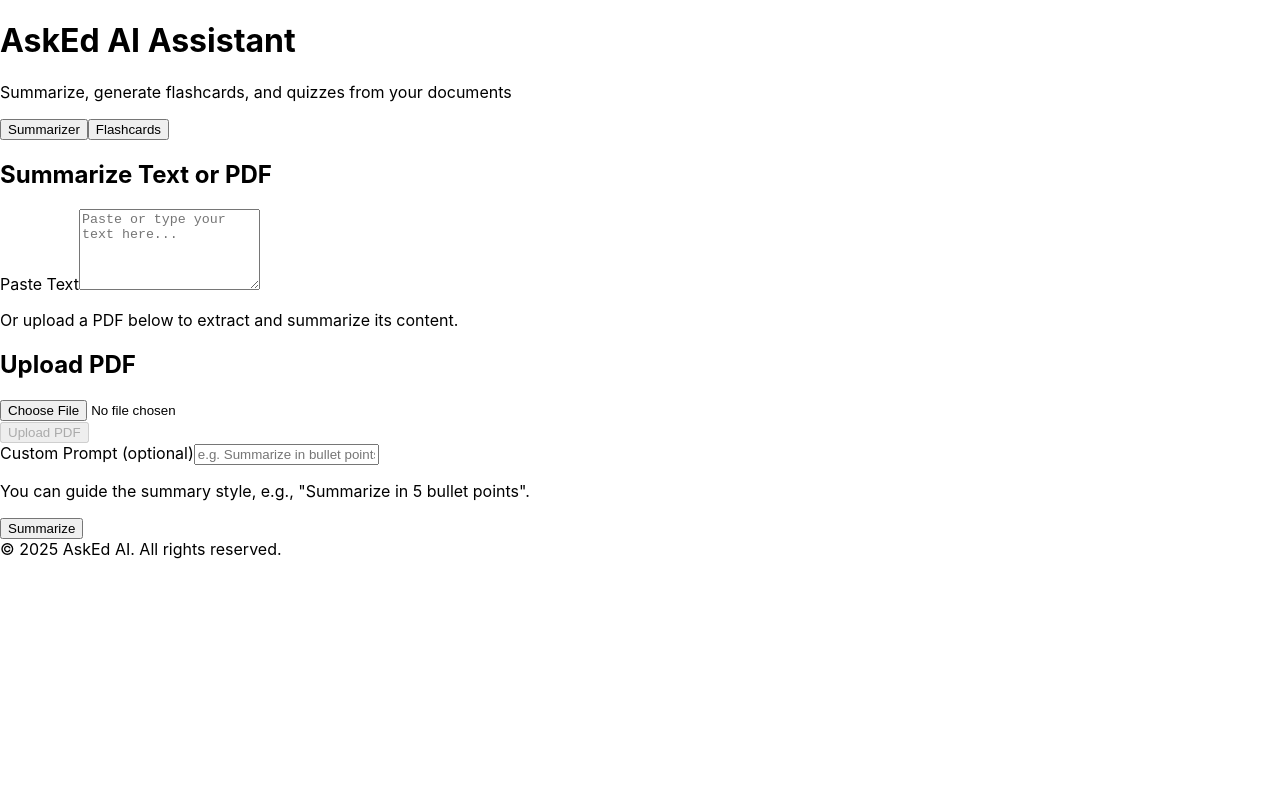
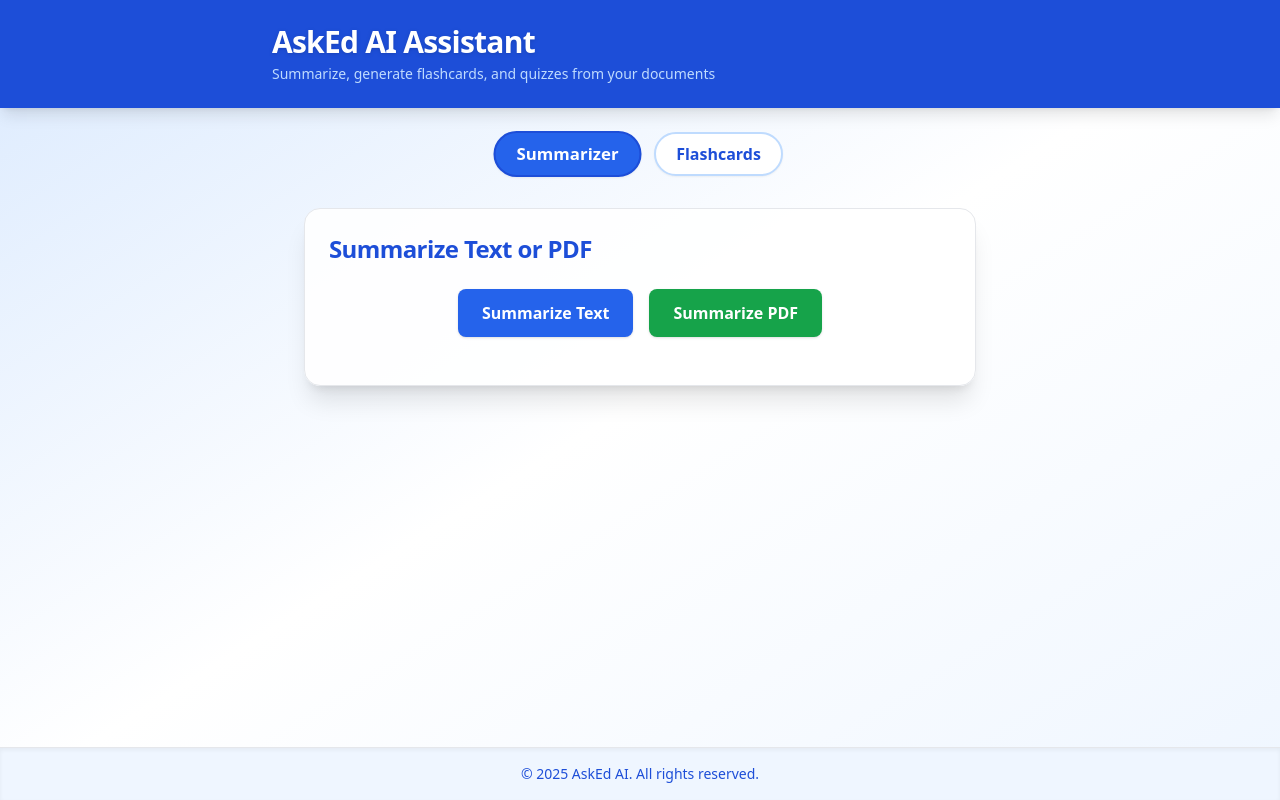
Before and after one commit to Dhruv629/AskEd, a React (Create React App) app in the folder frontend/: page / in a window 1280 px wide. Built offline with nearby package versions, Linux system fonts and the light colour scheme.

Commit message:
Designed UI further

```diff
--- a/frontend/package.json
+++ b/frontend/package.json
@@ -36,5 +36,10 @@
       "last 1 firefox version",
       "last 1 safari version"
     ]
+  },
+  "devDependencies": {
+    "autoprefixer": "^10.4.21",
+    "postcss": "^8.5.6",
+    "tailwindcss": "^3.4.17"
   }
 }
--- /dev/null
+++ b/frontend/postcss.config.js
@@ -0,0 +1,6 @@
+module.exports = {
+  plugins: {
+    tailwindcss: {},
+    autoprefixer: {},
+  },
+}
--- a/frontend/src/App.js
+++ b/frontend/src/App.js
@@ -6,19 +6,21 @@ const App = () => {
   const [activeTab, setActiveTab] = useState('summarizer');
 
   return (
-    <div className="min-h-screen bg-gradient-to-br from-blue-50 to-white font-sans flex flex-col">
-      <header className="bg-blue-600 text-white py-6 shadow">
-        <div className="max-w-3xl mx-auto px-4">
-          <h1 className="text-3xl font-bold tracking-tight">AskEd AI Assistant</h1>
-          <p className="text-blue-100 mt-1">Summarize, generate flashcards, and quizzes from your documents</p>
+    <div className="min-h-screen bg-gradient-to-br from-blue-100 via-white to-blue-50 font-sans flex flex-col">
+      <header className="bg-blue-700 text-white py-6 shadow-lg sticky top-0 z-20">
+        <div className="max-w-3xl mx-auto px-4 flex flex-col sm:flex-row items-center justify-between gap-2">
+          <div>
+            <h1 className="text-3xl font-extrabold tracking-tight drop-shadow">AskEd AI Assistant</h1>
+            <p className="text-blue-200 mt-1 text-sm">Summarize, generate flashcards, and quizzes from your documents</p>
+          </div>
         </div>
       </header>
       <nav className="max-w-3xl mx-auto w-full px-4 mt-6">
         <div className="flex gap-4 justify-center">
           <button
-            className={`px-5 py-2 rounded-full font-semibold transition-colors duration-200 shadow-sm border-2 ${
+            className={`px-5 py-2 rounded-full font-semibold transition-all duration-300 shadow-sm border-2 focus:outline-none focus:ring-2 focus:ring-blue-400 focus:ring-offset-2 ${
               activeTab === 'summarizer'
-                ? 'bg-blue-500 text-white border-blue-600 scale-105'
+                ? 'bg-blue-600 text-white border-blue-700 scale-105 shadow-md'
                 : 'bg-white text-blue-700 border-blue-200 hover:bg-blue-50'
             }`}
             onClick={() => setActiveTab('summarizer')}
@@ -26,9 +28,9 @@ const App = () => {
             Summarizer
           </button>
           <button
-            className={`px-5 py-2 rounded-full font-semibold transition-colors duration-200 shadow-sm border-2 ${
+            className={`px-5 py-2 rounded-full font-semibold transition-all duration-300 shadow-sm border-2 focus:outline-none focus:ring-2 focus:ring-blue-400 focus:ring-offset-2 ${
               activeTab === 'flashcards'
-                ? 'bg-blue-500 text-white border-blue-600 scale-105'
+                ? 'bg-blue-600 text-white border-blue-700 scale-105 shadow-md'
                 : 'bg-white text-blue-700 border-blue-200 hover:bg-blue-50'
             }`}
             onClick={() => setActiveTab('flashcards')}
@@ -37,11 +39,11 @@ const App = () => {
           </button>
         </div>
       </nav>
-      <main className="flex-1 max-w-3xl mx-auto w-full px-4 mt-8">
+      <main className="flex-1 max-w-3xl mx-auto w-full px-4 mt-8 mb-8">
         {activeTab === 'summarizer' && <Summarizer />}
         {activeTab === 'flashcards' && <Flashcards />}
       </main>
-      <footer className="bg-blue-50 text-blue-700 py-4 mt-12 text-center text-sm border-t">
+      <footer className="bg-blue-50 text-blue-700 py-4 text-center text-sm border-t mt-auto shadow-inner">
         &copy; {new Date().getFullYear()} AskEd AI. All rights reserved.
       </footer>
     </div>
--- a/frontend/src/components/Flashcards.jsx
+++ b/frontend/src/components/Flashcards.jsx
@@ -30,22 +30,22 @@ const Flashcards = () => {
   };
 
   return (
-    <div className="p-6 bg-white/80 border rounded-xl shadow-lg">
-      <h2 className="text-2xl font-bold mb-6 text-blue-700">Generate Flashcards</h2>
+    <div className="p-6 bg-white/90 border rounded-2xl shadow-xl max-w-2xl mx-auto">
+      <h2 className="text-2xl font-extrabold mb-6 text-blue-700 tracking-tight">Generate Flashcards</h2>
       <div className="mb-6">
-        <label className="block font-medium mb-1">PDF Filename</label>
+        <label className="block font-semibold mb-1 text-blue-900">PDF Filename</label>
         <input
           type="text"
           placeholder="Enter filename (e.g. file.pdf)"
           value={filename}
           onChange={(e) => setFilename(e.target.value)}
-          className="w-full p-3 border rounded bg-blue-50 focus:bg-white focus:outline-blue-300 transition"
+          className="w-full p-3 border-2 border-blue-200 rounded-lg bg-blue-50 focus:bg-white focus:outline-none focus:ring-2 focus:ring-blue-300 transition"
         />
         <p className="text-xs text-gray-500 mt-1">Use the filename of a PDF you've uploaded. Flashcards will be generated from its content.</p>
       </div>
       <button
         onClick={handleFetchFlashcards}
-        className="bg-blue-600 hover:bg-blue-700 transition text-white px-6 py-2 rounded-lg font-semibold shadow mb-4 flex items-center gap-2"
+        className="bg-blue-600 hover:bg-blue-700 transition-all duration-200 text-white px-6 py-2 rounded-lg font-semibold shadow flex items-center gap-2 focus:outline-none focus:ring-2 focus:ring-blue-400 focus:ring-offset-2 disabled:opacity-60 disabled:cursor-not-allowed mb-4"
         disabled={loading || !filename}
       >
         {loading && (
@@ -59,7 +59,7 @@ const Flashcards = () => {
       {error && <p className="text-red-600 mt-2 font-semibold">{error}</p>}
       {flashcards.length > 0 && (
         <div className="mt-8">
-          <h3 className="font-semibold mb-4 text-blue-700 text-lg">Flashcards:</h3>
+          <h3 className="font-bold mb-4 text-blue-700 text-lg">Flashcards:</h3>
           <div className="grid gap-4 grid-cols-1 sm:grid-cols-2">
             {flashcards.map((card, index) => (
               <div key={index} className="border-2 border-blue-200 p-4 rounded-xl bg-blue-50 shadow-inner">
--- a/frontend/src/components/PdfUploader.jsx
+++ b/frontend/src/components/PdfUploader.jsx
@@ -27,14 +27,13 @@ const PdfUploader = ({ onUploadSuccess }) => {
   };
 
   return (
-    <div className="p-4 border rounded shadow mb-4">
-      <h2 className="text-lg font-semibold mb-2">Upload PDF</h2>
-      <input type="file" onChange={handleFileChange} accept="application/pdf" className="mb-2" />
-      <br />
+    <div className="p-4 border-2 border-blue-200 rounded-xl shadow bg-white/90 mb-4">
+      <h2 className="text-lg font-bold mb-2 text-blue-700">Upload PDF</h2>
+      <input type="file" onChange={handleFileChange} accept="application/pdf" className="mb-2 block w-full text-sm text-blue-900 file:mr-4 file:py-2 file:px-4 file:rounded-full file:border-0 file:text-sm file:font-semibold file:bg-blue-50 file:text-blue-700 hover:file:bg-blue-100 transition" />
       <button
         onClick={handleUpload}
         disabled={!file || uploading}
-        className="bg-blue-600 text-white px-4 py-1 rounded"
+        className="bg-blue-600 hover:bg-blue-700 transition-all duration-200 text-white px-4 py-2 rounded-lg font-semibold shadow focus:outline-none focus:ring-2 focus:ring-blue-400 focus:ring-offset-2 disabled:opacity-60 disabled:cursor-not-allowed mt-2"
       >
         {uploading ? 'Uploading...' : 'Upload PDF'}
       </button>
--- a/frontend/src/components/Summarizer.jsx
+++ b/frontend/src/components/Summarizer.jsx
@@ -10,6 +10,7 @@ const Summarizer = () => {
   const [loading, setLoading] = useState(false);
   const [uploadedFilename, setUploadedFilename] = useState('');
   const [extractedText, setExtractedText] = useState('');
+  const [mode, setMode] = useState('select'); // 'select', 'text', 'pdf'
 
   const handleSummarize = async () => {
     setLoading(true);
@@ -44,20 +45,54 @@ const Summarizer = () => {
     setExtractedText(text);
   };
 
+  const handleBack = () => {
+    setMode('select');
+    setInputText('');
+    setUploadedFilename('');
+    setExtractedText('');
+    setSummary('');
+  };
+
   return (
-    <div className="p-6 bg-white/80 border rounded-xl shadow-lg">
-      <h2 className="text-2xl font-bold mb-6 text-blue-700">Summarize Text or PDF</h2>
+    <div className="p-6 bg-white/90 border rounded-2xl shadow-xl max-w-2xl mx-auto">
+      <h2 className="text-2xl font-extrabold mb-6 text-blue-700 tracking-tight">Summarize Text or PDF</h2>
+      {mode === 'select' && (
+        <div className="flex flex-col sm:flex-row gap-4 justify-center mb-6">
+          <button
+            className="bg-blue-600 hover:bg-blue-700 text-white px-6 py-3 rounded-lg font-semibold shadow focus:outline-none focus:ring-2 focus:ring-blue-400 focus:ring-offset-2 transition-all duration-200"
+            onClick={() => setMode('text')}
+          >
+            Summarize Text
+          </button>
+          <button
+            className="bg-green-600 hover:bg-green-700 text-white px-6 py-3 rounded-lg font-semibold shadow focus:outline-none focus:ring-2 focus:ring-green-400 focus:ring-offset-2 transition-all duration-200"
+            onClick={() => setMode('pdf')}
+          >
+            Summarize PDF
+          </button>
+        </div>
+      )}
+      {mode !== 'select' && (
+        <button
+          className="mb-4 text-blue-600 hover:underline text-sm font-semibold focus:outline-none"
+          onClick={handleBack}
+        >
+          &larr; Back
+        </button>
+      )}
+      {mode === 'text' && (
         <div className="mb-6">
-        <label className="block font-medium mb-1">Paste Text</label>
+          <label className="block font-semibold mb-1 text-blue-900">Paste Text</label>
           <textarea
             value={inputText}
             onChange={(e) => setInputText(e.target.value)}
             placeholder="Paste or type your text here..."
-          className="w-full p-3 border rounded bg-blue-50 focus:bg-white focus:outline-blue-300 transition"
+            className="w-full p-3 border-2 border-blue-200 rounded-lg bg-blue-50 focus:bg-white focus:outline-none focus:ring-2 focus:ring-blue-300 transition"
             rows={5}
           />
-        <p className="text-xs text-gray-500 mt-1">Or upload a PDF below to extract and summarize its content.</p>
         </div>
+      )}
+      {mode === 'pdf' && (
         <div className="mb-6">
           <PdfUploader onUploadSuccess={handleUploadSuccess} />
           {uploadedFilename && !extractedText && (
@@ -67,21 +102,25 @@ const Summarizer = () => {
             <div className="mt-2 text-xs text-green-700">PDF extracted and ready for summarization.</div>
           )}
         </div>
+      )}
+      {mode !== 'select' && (
         <div className="mb-6">
-        <label className="block font-medium mb-1">Custom Prompt <span className="text-gray-400">(optional)</span></label>
+          <label className="block font-semibold mb-1 text-blue-900">Custom Prompt <span className="text-gray-400 font-normal">(optional)</span></label>
           <input
             type="text"
             value={customPrompt}
             onChange={(e) => setCustomPrompt(e.target.value)}
             placeholder="e.g. Summarize in bullet points"
-          className="w-full p-2 border rounded bg-blue-50 focus:bg-white focus:outline-blue-300 transition"
+            className="w-full p-2 border-2 border-blue-200 rounded-lg bg-blue-50 focus:bg-white focus:outline-none focus:ring-2 focus:ring-blue-300 transition"
           />
           <p className="text-xs text-gray-500 mt-1">You can guide the summary style, e.g., "Summarize in 5 bullet points".</p>
         </div>
+      )}
+      {mode !== 'select' && (
         <button
           onClick={handleSummarize}
-        className="bg-green-600 hover:bg-green-700 transition text-white px-6 py-2 rounded-lg font-semibold shadow mb-4 flex items-center gap-2"
-        disabled={loading}
+          className="bg-green-600 hover:bg-green-700 transition-all duration-200 text-white px-6 py-2 rounded-lg font-semibold shadow flex items-center gap-2 focus:outline-none focus:ring-2 focus:ring-green-400 focus:ring-offset-2 disabled:opacity-60 disabled:cursor-not-allowed"
+          disabled={loading || (mode === 'text' ? !inputText : !extractedText)}
         >
           {loading && (
             <svg className="animate-spin h-5 w-5 mr-2 text-white" xmlns="http://www.w3.org/2000/svg" fill="none" viewBox="0 0 24 24">
@@ -91,9 +130,10 @@ const Summarizer = () => {
           )}
           {loading ? 'Summarizing...' : 'Summarize'}
         </button>
+      )}
       {summary && (
         <div className="mt-8">
-          <h3 className="font-semibold mb-2 text-blue-700 text-lg">Summary:</h3>
+          <h3 className="font-bold mb-2 text-blue-700 text-lg">Summary:</h3>
           <div className="whitespace-pre-wrap p-4 border-2 border-blue-200 rounded-xl bg-blue-50 text-base shadow-inner">
             {summary}
           </div>
--- a/frontend/src/index.css
+++ b/frontend/src/index.css
@@ -1,3 +1,7 @@
+@tailwind base;
+@tailwind components;
+@tailwind utilities;
+
 body {
   margin: 0;
   font-family: -apple-system, BlinkMacSystemFont, 'Segoe UI', 'Roboto', 'Oxygen',
--- /dev/null
+++ b/frontend/tailwind.config.js
@@ -0,0 +1,8 @@
+/** @type {import('tailwindcss').Config} */
+module.exports = {
+  content: ["./src/**/*.{js,jsx,ts,tsx}"],
+  theme: {
+    extend: {},
+  },
+  plugins: [],
+}
```
Also changed, not shown: frontend/src/components/PdfTextExtractor.jsx (+4 -4 lines), 1 other file (tests, documents, lock files or other folders). Lines whose indentation alone changed are shown as unchanged.
